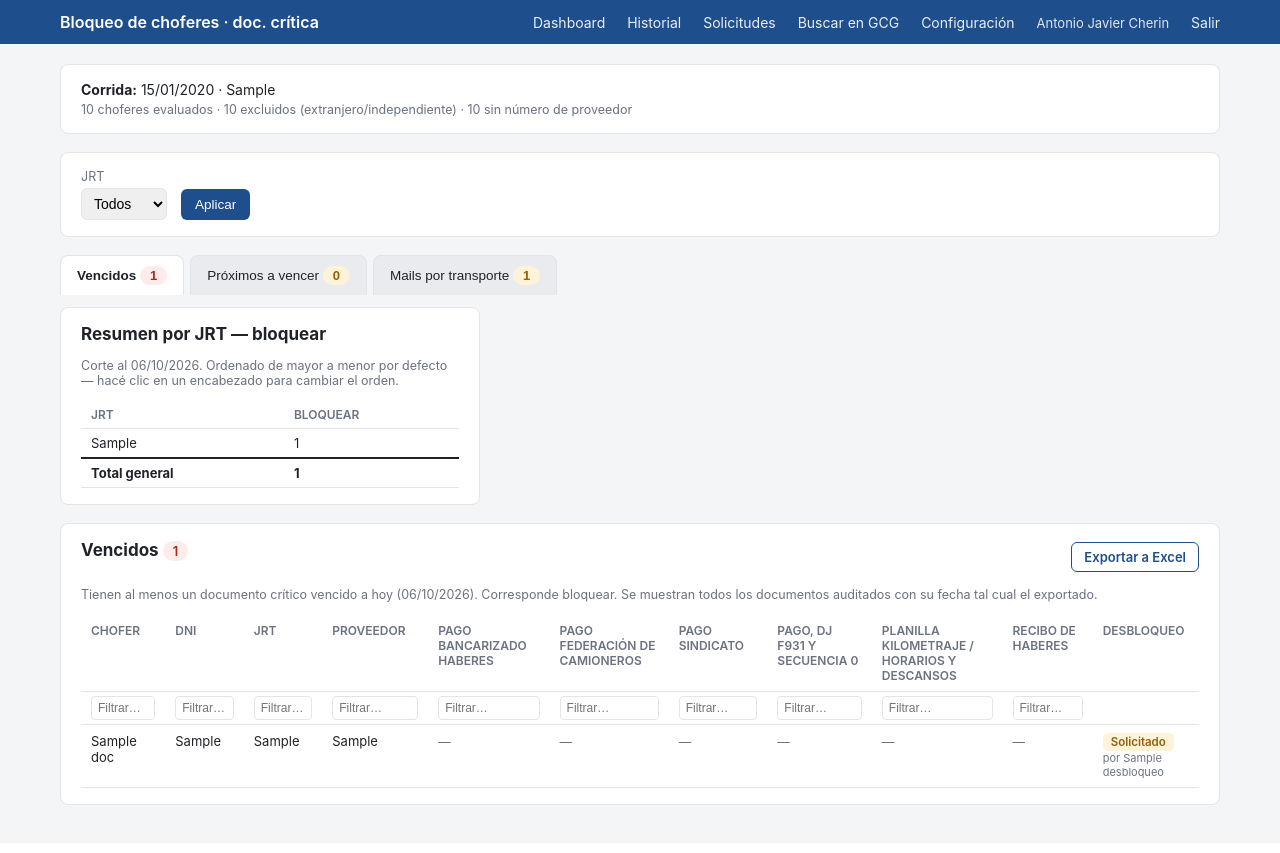
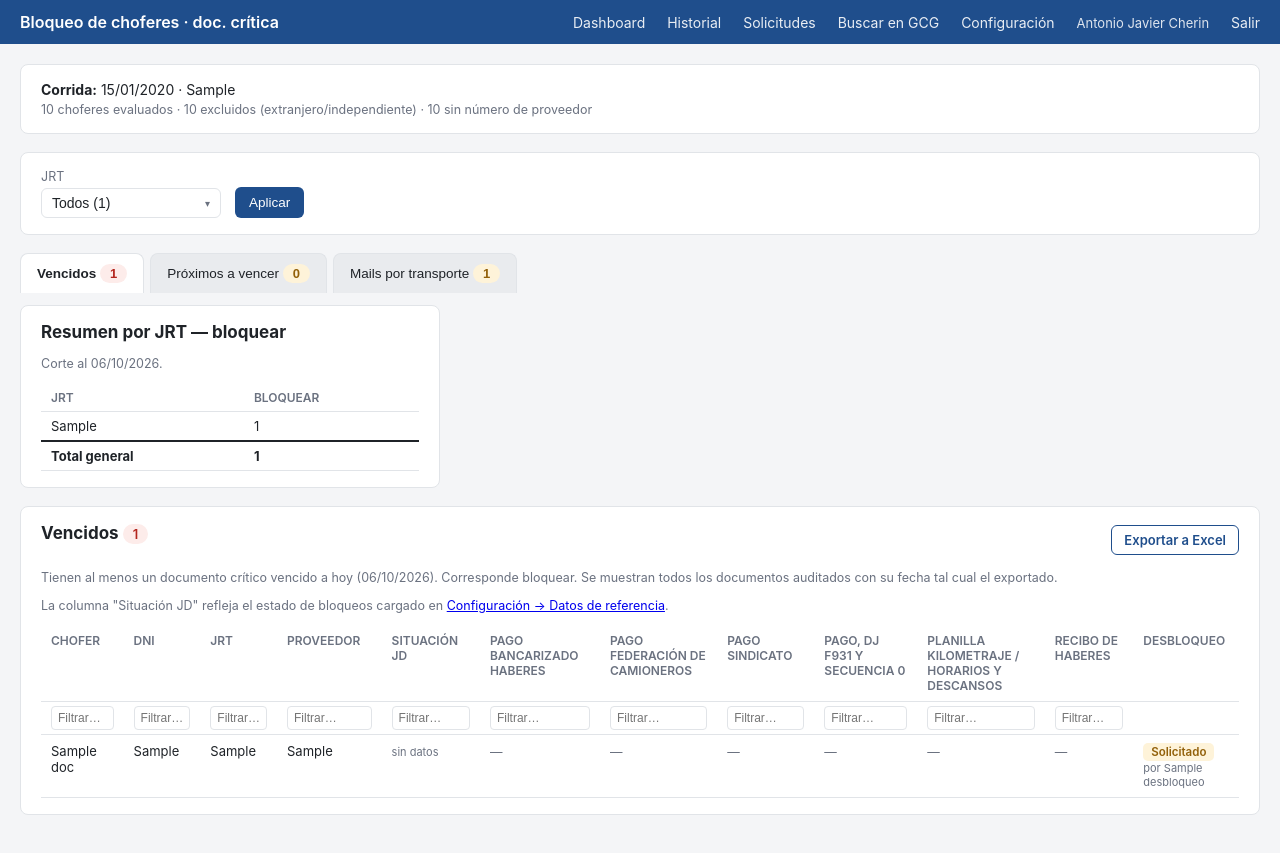
Before and after one commit to yimgame/bloqueos, a Flask app: page / in a window 1280 px wide. Before the commit the page ends 805 px from the top, so only its background shows below. Run offline with Flask 3, Linux system fonts and the light colour scheme; the visitor is signed in with stand-in values (Sample User, id 1); data comes from the database, SQL or seed files in the repository; tables that the repository leaves empty hold one stand-in row (values such as "Sample post").

Commit message:
Filtro JRT multi-seleccion, columna Situacion JD y mejoras de tabla en el dashboard
- El filtro de JRT del dashboard pasa a ser multi-seleccion (checkboxes),
  con todos los JRT activados por defecto salvo "Sin JRT / sin proveedor".
- Nueva columna "Situacion JD" en Vencidos y Proximos: si el chofer ya
  esta bloqueado en el sistema real (Configuracion > Datos de referencia)
  y el motivo, para poder filtrar el Excel y ejecutar solo lo que falta.
  Se agrega tambien al Excel exportado (no al que se manda a transportes).
- Tabla de "Mails por transporte": columnas con ancho ajustable a mano y
  anchos de arranque razonables para que entre todo sin scroll horizontal;
  contenedor de la pagina mas ancho para aprovechar pantallas grandes.
- Scripts iniciar_app.bat / git_commit_push.bat para levantar la app y
  commitear+pushear sin escribir los comandos a mano.

Co-Authored-By: Claude Sonnet 5 <noreply@anthropic.com>

```diff
--- a/app.py
+++ b/app.py
@@ -248,6 +248,18 @@ def _dias_alerta_default():
         return 7
 
 
+def _resolver_jrt_filtro(user, jrts):
+    """Lista de JRT a mostrar. Los roles jrt/analista quedan fijos a su propio
+    JRT. Para el resto: si se envió el filtro (form del dashboard, con
+    jrt_submitted), se respeta lo tildado; si no, por defecto van todos los
+    JRT activados salvo "Sin JRT / sin proveedor" (arranca sin tildar)."""
+    if "jrt_submitted" in request.args:
+        return request.args.getlist("jrt")
+    if user["rol"] in ("jrt", "analista"):
+        return [user["jrt"]] if user["jrt"] else []
+    return [j for j in jrts if j != pipeline.SIN_JRT_LABEL]
+
+
 def _cc_para_transporte(transporte, cfg, excluir=()):
     """CC de un mail a transporte: el JRT del transporte, los analistas a su cargo,
     los administradores (siempre en copia de todo) y la lista manual de Configuración."""
@@ -270,19 +282,16 @@ def dashboard():
     orden = request.args.get("sort") or None
     direccion = request.args.get("dir", default="asc")
 
-    if "jrt" in request.args:
-        jrt_filtro = request.args.get("jrt") or None
-    else:
-        jrt_filtro = user["jrt"] if user["rol"] in ("jrt", "analista") else None
-
     run = db.get_run(run_id) if run_id else db.get_last_run()
     if not run:
         return render_template("dashboard.html", run=None)
 
+    jrts = pipeline.jrt_list_for_run(run["id"])
+    jrt_filtro = _resolver_jrt_filtro(user, jrts)
+
     resultado = pipeline.clasificar_run(
         run["id"], dias_alerta=dias_alerta, jrt_filtro=jrt_filtro, orden=orden, direccion=direccion
     )
-    jrts = pipeline.jrt_list_for_run(run["id"])
     solicitudes_por_dni = {
         s["dni"]: s for s in db.list_solicitudes() if s["run_id"] == run["id"]
     }
@@ -318,14 +327,13 @@ def exportar(tipo):
     dias_alerta = request.args.get("dias", default=_dias_alerta_default(), type=int)
     orden = request.args.get("sort") or None
     direccion = request.args.get("dir", default="asc")
-    if "jrt" in request.args:
-        jrt_filtro = request.args.get("jrt") or None
-    else:
-        jrt_filtro = user["jrt"] if user["rol"] in ("jrt", "analista") else None
 
     run = db.get_run(run_id) if run_id else db.get_last_run()
     if not run:
         return redirect(url_for("dashboard"))
+
+    jrts = pipeline.jrt_list_for_run(run["id"])
+    jrt_filtro = _resolver_jrt_filtro(user, jrts)
 
     resultado = pipeline.clasificar_run(
         run["id"], dias_alerta=dias_alerta, jrt_filtro=jrt_filtro, orden=orden, direccion=direccion
--- a/static/style.css
+++ b/static/style.css
@@ -26,7 +26,7 @@ body {
   color: white;
 }
 .topbar-inner {
-  max-width: 1200px;
+  max-width: 1700px;
   margin: 0 auto;
   padding: 12px 20px;
   display: flex;
@@ -45,7 +45,7 @@ body {
 .topbar nav a:hover { opacity: 1; text-decoration: underline; }
 
 .container {
-  max-width: 1200px;
+  max-width: 1700px;
   margin: 0 auto;
   padding: 20px;
 }
@@ -83,6 +83,75 @@ body {
 }
 .inline-form-tight { display: inline; }
 
+.multiselect { position: relative; }
+.multiselect-toggle {
+  background: white;
+  color: var(--text);
+  border: 1px solid var(--border);
+  border-radius: 6px;
+  padding: 6px 10px;
+  font-size: 14px;
+  cursor: pointer;
+  display: flex;
+  align-items: center;
+  gap: 8px;
+  min-width: 180px;
+  justify-content: space-between;
+}
+.multiselect-toggle:hover { opacity: 1; background: var(--bg); }
+.multiselect .ms-caret { font-size: 10px; color: var(--muted); }
+.multiselect-panel {
+  position: absolute;
+  top: calc(100% + 4px);
+  left: 0;
+  background: var(--panel);
+  border: 1px solid var(--border);
+  border-radius: 6px;
+  box-shadow: 0 4px 12px rgba(0, 0, 0, 0.12);
+  padding: 6px 0;
+  min-width: 240px;
+  max-height: 280px;
+  overflow-y: auto;
+  z-index: 20;
+}
+.multiselect-actions {
+  display: flex;
+  gap: 8px;
+  padding: 2px 12px 8px;
+  margin-bottom: 4px;
+  border-bottom: 1px solid var(--border);
+}
+.multiselect-actions button {
+  background: none;
+  color: var(--brand);
+  border: none;
+  padding: 0;
+  font-size: 12px;
+  cursor: pointer;
+  text-decoration: underline;
+}
+.multiselect-actions button:hover { opacity: 0.8; }
+.multiselect-panel .multiselect-option {
+  display: flex;
+  flex-direction: row;
+  align-items: center;
+  gap: 8px;
+  padding: 6px 12px;
+  font-size: 13.5px;
+  color: var(--text);
+  font-weight: normal;
+  cursor: pointer;
+  white-space: nowrap;
+}
+.multiselect-panel .multiselect-option:hover { background: var(--bg); }
+.multiselect-option input[type="checkbox"] {
+  width: auto;
+  padding: 0;
+  border: none;
+  border-radius: 0;
+  margin: 0;
+}
+
 button {
   background: var(--brand);
   color: white;
--- a/static/table-enhance.js
+++ b/static/table-enhance.js
@@ -111,7 +111,44 @@
     });
   }
 
+  function hacerRedimensionable(table) {
+    if (!table.classList.contains("resizable-cols")) return;
+    var thead = table.tHead;
+    if (!thead) return;
+    var headers = Array.prototype.slice.call(thead.rows[0].cells);
+
+    headers.forEach(function (th, idx) {
+      if (idx === headers.length - 1) return; // la última columna ocupa lo que sobra
+      var resizer = document.createElement("span");
+      resizer.className = "col-resizer";
+      resizer.addEventListener("click", function (ev) { ev.stopPropagation(); });
+      resizer.addEventListener("mousedown", function (ev) {
+        ev.preventDefault();
+        ev.stopPropagation();
+        var startX = ev.clientX;
+        var startWidth = th.getBoundingClientRect().width;
+        resizer.classList.add("resizing");
+
+        function onMove(ev2) {
+          var nuevo = Math.max(60, startWidth + (ev2.clientX - startX));
+          th.style.width = nuevo + "px";
+        }
+        function onUp() {
+          resizer.classList.remove("resizing");
+          document.removeEventListener("mousemove", onMove);
+          document.removeEventListener("mouseup", onUp);
+        }
+        document.addEventListener("mousemove", onMove);
+        document.addEventListener("mouseup", onUp);
+      });
+      th.appendChild(resizer);
+    });
+  }
+
   document.addEventListener("DOMContentLoaded", function () {
-    document.querySelectorAll("table.enhanced-table").forEach(enhance);
+    document.querySelectorAll("table.enhanced-table").forEach(function (table) {
+      enhance(table);
+      hacerRedimensionable(table);
+    });
   });
 })();
--- a/templates/dashboard.html
+++ b/templates/dashboard.html
@@ -8,6 +8,18 @@
     <span class="doc-chip doc-chip-{{ d.estado }}">{{ (d.fecha|fecha) if d.fecha else 'sin dato' }}</span>
   {% else %}
     <span class="muted">—</span>
+  {% endif %}
+{% endmacro %}
+
+{% macro jd_cell(c, cargado) %}
+  {% if not cargado %}
+    <span class="muted small">sin datos</span>
+  {% elif c.jd_bloqueado %}
+    <span class="estado-chip estado-ejecutado">Bloqueado</span>
+    {% set motivo = [c.jd_tipo, c.jd_descripcion] | select | join(' — ') %}
+    {% if motivo %}<div class="muted small">{{ motivo }}</div>{% endif %}
+  {% else %}
+    <span class="estado-chip estado-rechazado">No bloqueado</span>
   {% endif %}
 {% endmacro %}
 
@@ -38,13 +50,25 @@
   <section class="panel filters">
     <form method="get" class="inline-form">
       <input type="hidden" name="run_id" value="{{ run.id }}">
+      <input type="hidden" name="jrt_submitted" value="1">
       <label>JRT
-        <select name="jrt">
-          <option value="" {% if not jrt_filtro %}selected{% endif %}>Todos</option>
-          {% for j in jrts %}
-            <option value="{{ j }}" {% if j == jrt_filtro %}selected{% endif %}>{{ j }}</option>
-          {% endfor %}
-        </select>
+        <div class="multiselect" id="jrt-multiselect">
+          <button type="button" class="multiselect-toggle" id="jrt-multiselect-toggle">
+            <span id="jrt-multiselect-label">Todos</span> <span class="ms-caret">▾</span>
+          </button>
+          <div class="multiselect-panel" id="jrt-multiselect-panel" hidden>
+            <div class="multiselect-actions">
+              <button type="button" id="jrt-select-all">Todos</button>
+              <button type="button" id="jrt-select-none">Ninguno</button>
+            </div>
+            {% for j in jrts %}
+            <label class="multiselect-option">
+              <input type="checkbox" name="jrt" value="{{ j }}" {% if j in jrt_filtro %}checked{% endif %}>
+              {{ j }}
+            </label>
+            {% endfor %}
+          </div>
+        </div>
       </label>
       <button type="submit">Aplicar</button>
     </form>
@@ -66,7 +90,7 @@
 
     <section class="panel resumen-jrt-panel">
       <h2>Resumen por JRT — bloquear</h2>
-      <p class="muted">Corte al {{ resultado.hoy|fecha }}. Ordenado de mayor a menor por defecto — hacé clic en un encabezado para cambiar el orden.</p>
+      <p class="muted">Corte al {{ resultado.hoy|fecha }}.</p>
       <table class="resumen-table enhanced-table">
         <thead><tr><th>JRT</th><th>Bloquear</th></tr></thead>
         <tbody>
@@ -81,10 +105,13 @@
     <section class="panel">
       <div class="panel-header-row">
         <h2>Vencidos <span class="badge badge-red">{{ resultado.vencidos|length }}</span></h2>
-        <a class="btn-link" href="{{ url_for('exportar', tipo='vencidos', run_id=run.id, dias=dias_alerta, jrt=jrt_filtro, sort=orden, dir=direccion) }}">Exportar a Excel</a>
+        <a class="btn-link" href="{{ url_for('exportar', tipo='vencidos', run_id=run.id, dias=dias_alerta, jrt=jrt_filtro, jrt_submitted=1, sort=orden, dir=direccion) }}">Exportar a Excel</a>
       </div>
       <p class="muted">Tienen al menos un documento crítico vencido a hoy ({{ resultado.hoy|fecha }}). Corresponde bloquear.
          Se muestran todos los documentos auditados con su fecha tal cual el exportado.</p>
+      <p class="muted">La columna "Situación JD" refleja el estado de bloqueos cargado en
+         <a href="{{ url_for('admin', tab='datos') }}">Configuración → Datos de referencia</a>{% if resultado.estado_bloqueos_en %},
+         actualizado el {{ resultado.estado_bloqueos_en|fecha(true) }}{% endif %}.</p>
       {% if resultado.vencidos %}
       <div class="table-wrap">
       <table class="enhanced-table filterable">
@@ -94,6 +121,7 @@
             <th>DNI</th>
             <th>JRT</th>
             <th>Proveedor</th>
+            <th>Situación JD</th>
             {% for doc_nombre in documentos_activos %}
             <th>{{ doc_nombre }}</th>
             {% endfor %}
@@ -107,6 +135,7 @@
             <td><button type="button" class="dni-copy" data-copy="{{ c.dni }}" title="Copiar DNI">{{ c.dni }}</button></td>
             <td>{{ c.jrt }}</td>
             <td>{{ c.razon_social or '—' }}{% if c.sin_proveedor %} <span class="tag">sin proveedor</span>{% endif %}</td>
+            <td>{{ jd_cell(c, resultado.estado_bloqueos_cargado) }}</td>
             {% for doc_nombre in documentos_activos %}
             <td>{{ doc_cell(c.docs_todos, doc_nombre) }}</td>
             {% endfor %}
@@ -143,7 +172,7 @@
 
     <section class="panel resumen-jrt-panel">
       <h2>Resumen por JRT — próximos a vencer</h2>
-      <p class="muted">Vencen dentro de los próximos {{ resultado.dias_alerta }} días. Ordenado de mayor a menor por defecto — hacé clic en un encabezado para cambiar el orden.</p>
+      <p class="muted">Vencen dentro de los próximos {{ resultado.dias_alerta }} días.</p>
       <table class="resumen-table enhanced-table">
         <thead><tr><th>JRT</th><th>Próximos</th></tr></thead>
         <tbody>
@@ -158,9 +187,12 @@
     <section class="panel">
       <div class="panel-header-row">
         <h2>Próximos a vencer <span class="badge badge-amber">{{ resultado.proximos|length }}</span></h2>
-        <a class="btn-link" href="{{ url_for('exportar', tipo='proximos', run_id=run.id, dias=dias_alerta, jrt=jrt_filtro, sort=orden, dir=direccion) }}">Exportar a Excel</a>
+        <a class="btn-link" href="{{ url_for('exportar', tipo='proximos', run_id=run.id, dias=dias_alerta, jrt=jrt_filtro, jrt_submitted=1, sort=orden, dir=direccion) }}">Exportar a Excel</a>
       </div>
       <p class="muted">Todavía no están vencidos. Se muestran todos los documentos auditados con su fecha tal cual el exportado.</p>
+      <p class="muted">La columna "Situación JD" refleja el estado de bloqueos cargado en
+         <a href="{{ url_for('admin', tab='datos') }}">Configuración → Datos de referencia</a>{% if resultado.estado_bloqueos_en %},
+         actualizado el {{ resultado.estado_bloqueos_en|fecha(true) }}{% endif %}.</p>
       {% if resultado.proximos %}
       <div class="table-wrap">
       <table class="enhanced-table filterable">
@@ -170,6 +202,7 @@
             <th>DNI</th>
             <th>JRT</th>
             <th>Proveedor</th>
+            <th>Situación JD</th>
             {% for doc_nombre in documentos_activos %}
             <th>{{ doc_nombre }}</th>
             {% endfor %}
@@ -182,6 +215,7 @@
             <td><button type="button" class="dni-copy" data-copy="{{ c.dni }}" title="Copiar DNI">{{ c.dni }}</button></td>
             <td>{{ c.jrt }}</td>
             <td>{{ c.razon_social or '—' }}{% if c.sin_proveedor %} <span class="tag">sin proveedor</span>{% endif %}</td>
+            <td>{{ jd_cell(c, resultado.estado_bloqueos_cargado) }}</td>
             {% for doc_nombre in documentos_activos %}
             <td>{{ doc_cell(c.docs_todos, doc_nombre) }}</td>
             {% endfor %}
@@ -208,7 +242,7 @@
          <a href="{{ url_for('admin_usuarios') }}">Usuarios</a>.</p>
       {% if transportes %}
       <div class="table-wrap">
-      <table class="enhanced-table filterable">
+      <table class="enhanced-table filterable resizable-cols" id="tabla-mails">
         <thead>
           <tr>
             <th>Proveedor</th>
@@ -270,6 +304,48 @@ document.querySelectorAll('.tab-btn').forEach(function (btn) {
   });
 });
 
+(function () {
+  var wrap = document.getElementById('jrt-multiselect');
+  if (!wrap) return;
+  var toggle = document.getElementById('jrt-multiselect-toggle');
+  var panel = document.getElementById('jrt-multiselect-panel');
+  var labelEl = document.getElementById('jrt-multiselect-label');
+  var checkboxes = panel.querySelectorAll('input[type=checkbox]');
+
+  function actualizarEtiqueta() {
+    var total = checkboxes.length;
+    var marcados = panel.querySelectorAll('input[type=checkbox]:checked').length;
+    if (marcados === 0) {
+      labelEl.textContent = 'Ninguno';
+    } else if (marcados === total) {
+      labelEl.textContent = 'Todos (' + total + ')';
+    } else {
+      labelEl.textContent = marcados + ' de ' + total;
+    }
+  }
+  actualizarEtiqueta();
+  checkboxes.forEach(function (cb) { cb.addEventListener('change', actualizarEtiqueta); });
+
+  toggle.addEventListener('click', function (ev) {
+    ev.stopPropagation();
+    panel.hidden = !panel.hidden;
+  });
+  document.addEventListener('click', function (ev) {
+    if (!wrap.contains(ev.target)) panel.hidden = true;
+  });
+
+  var btnTodos = document.getElementById('jrt-select-all');
+  var btnNinguno = document.getElementById('jrt-select-none');
+  btnTodos.addEventListener('click', function () {
+    checkboxes.forEach(function (cb) { cb.checked = true; });
+    actualizarEtiqueta();
+  });
+  btnNinguno.addEventListener('click', function () {
+    checkboxes.forEach(function (cb) { cb.checked = false; });
+    actualizarEtiqueta();
+  });
+})();
+
 document.querySelectorAll('.btn-enviar-mail').forEach(function (btn) {
   btn.addEventListener('click', function (ev) {
     var d = btn.dataset;
```
Also changed, not shown: other parts of static/style.css (+33 -0 lines), db.py (+7 -0 lines), pipeline.py (+32 -6 lines), 2 other files.
